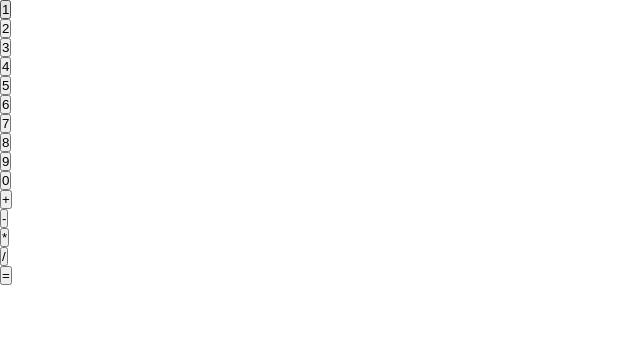
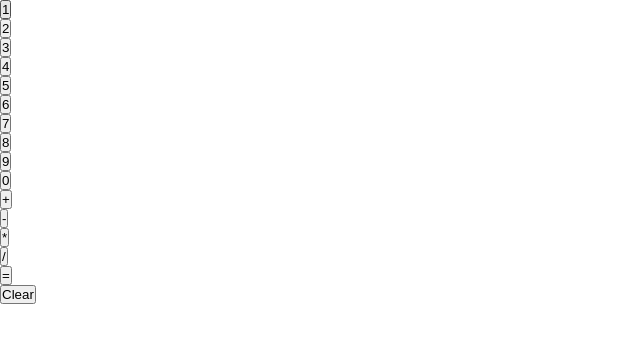
Before and after one commit to EtkoMcCooty/calculator, a plain HTML site: page index.html in a window 1280 px wide. Shown: the full height of the page, 0-640 px from the left. Drawn offline with Linux system fonts and the light colour scheme; files that its build step writes are made by us from their sources.

Commit message:
"clear" button added

```diff
--- a/index.html
+++ b/index.html
@@ -25,6 +25,7 @@
         <div class="multiply"><button>*</button></div>
         <div class="divide"><button>/</button></div>
         <div class="equals"><button>=</button></div>
+        <div class="clear"><button>Clear</button></div>
     </div>
     <script src="js/script.js"></script>
 </body>
```
